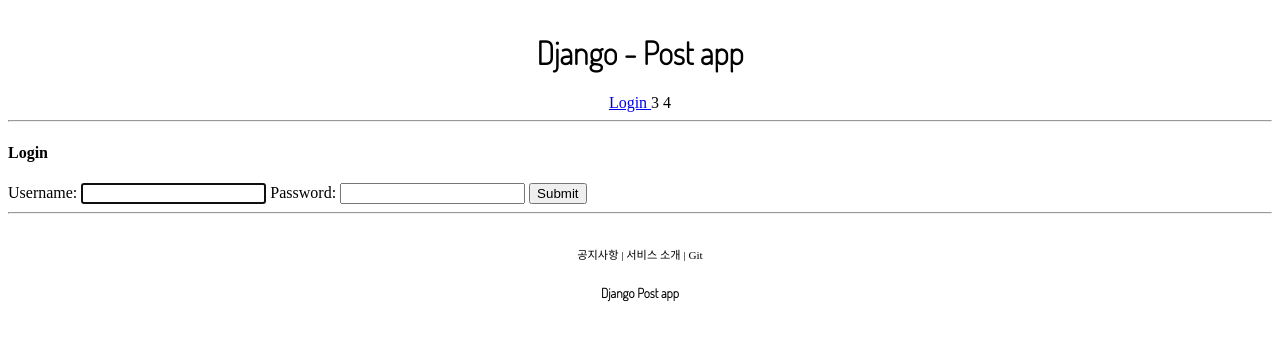
After one commit to bobyeong2/django_webapp, a Django app: page /account/login/ in a window 1280 px wide. The commit adds this page. Shown: the top 341 px of the page. Run offline with Django 4.2, Linux system fonts and the light colour scheme.

Commit message:
Feat : account login / logout add
account Login, Logout 기능 구현

```diff
--- /dev/null
+++ b/accountapp/templates/accountapp/login.html
@@ -0,0 +1,17 @@
+{% extends 'base.html' %}
+
+{% block content%}
+
+    <div>
+        <div>
+            <h4> Login</h4>
+        </div>
+        <div>
+            <form action="" method="post">
+                {% csrf_token%}
+                {{ form }}
+                <input type="submit" class="btn btn-primary">
+            </form>
+        </div>
+    </div>
+{% endblock %}
--- a/accountapp/urls.py
+++ b/accountapp/urls.py
@@ -1,10 +1,15 @@
 from django.urls import path
 from accountapp.views import hello_world, AccountCreateView
-
+from django.contrib.auth.views import LoginView,LogoutView
 app_name = "accountapp"
 
 urlpatterns = [
     path('hello_world/', hello_world, name="hello_world"),
+
+    path('login/', LoginView.as_view(template_name='accountapp/login.html'), name="login"),
+
+    path('logout/', LogoutView.as_view(), name="logout"),
+
     path('create/', AccountCreateView.as_view(), name="create"),
 
 ]
--- a/postwebapp/settings.py
+++ b/postwebapp/settings.py
@@ -13,6 +13,7 @@ https://docs.djangoproject.com/en/4.1/ref/settings/
 from pathlib import Path
 import environ
 import os
+from django.urls import reverse_lazy
 
 env = environ.Env(
     # set casting, default value
@@ -139,6 +140,9 @@ STATICFILES_DIRS = [
     BASE_DIR / "static",
 ]
 
+LOGIN_REDIRECT_URL = reverse_lazy('accountapp:hello_world')
+LOGOUT_REDIRECT_URL = reverse_lazy('accountapp:login')
+
 # Default primary key field type
 # https://docs.djangoproject.com/en/4.1/ref/settings/#default-auto-field
 
--- a/templates/header.html
+++ b/templates/header.html
@@ -7,8 +7,16 @@
 
     </div>
     <div>
-        <span>1</span>
+        {% if not user.is_authenticated%}
+        <a href="{% url 'accountapp:login'%}?next={{ request.path}}">
+            <span>Login</span>
+        </a>
+        {% else %}
+        <a href="{% url 'accountapp:logout'%}?next={{ request.path}}">
+            <span>Logout</span>
+        </a>
         <span>2</span>
+        {% endif %}
         <span>3</span>
         <span>4</span>
     </div>
```
